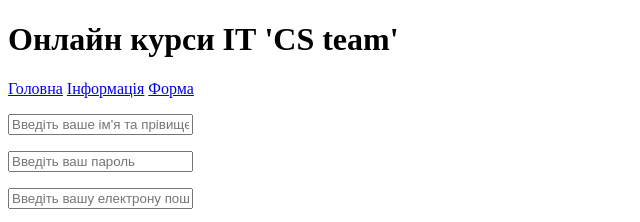
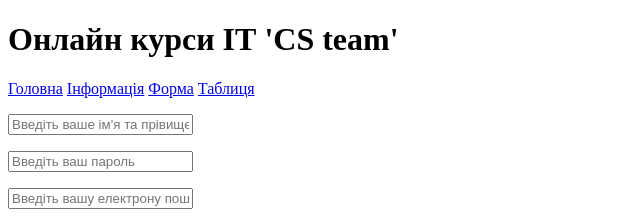
Before and after one commit to Maksur1/my-hobby-I21-Sukhodolskiy-Maksym, a plain HTML site: page forma.html in a window 1280 px wide. Shown: the top 222 px of the page, 0-640 px from the left. Drawn offline with Linux system fonts and the light colour scheme.

Commit message:
Update forma.html

```diff
--- a/forma.html
+++ b/forma.html
@@ -15,6 +15,7 @@
         <a href="index.html">Головна</a>
         <a href="info.html">Інформація</a>
         <a href="forma.html">Форма</a>
+        <a href="table.html">Таблиця</a>
     </nav>
 
     <form>
```
